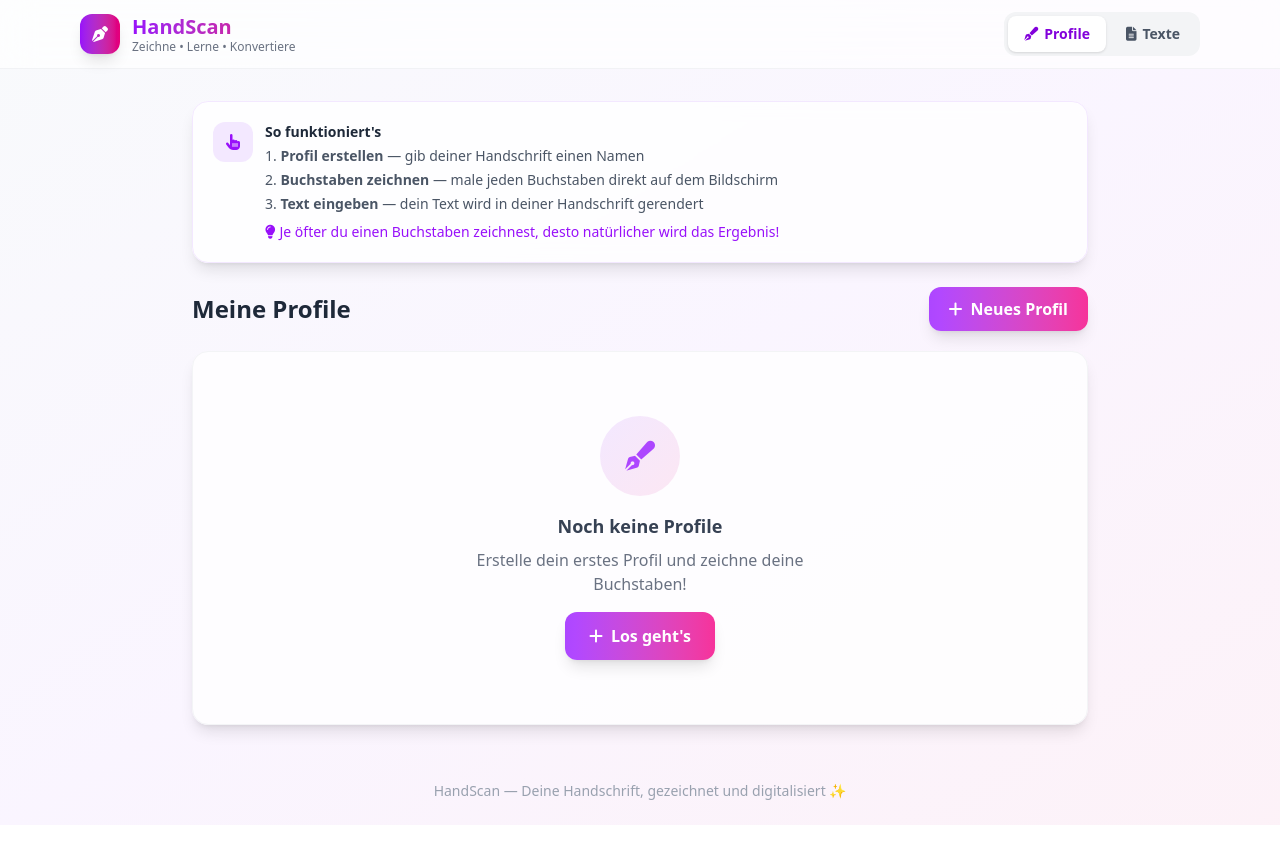
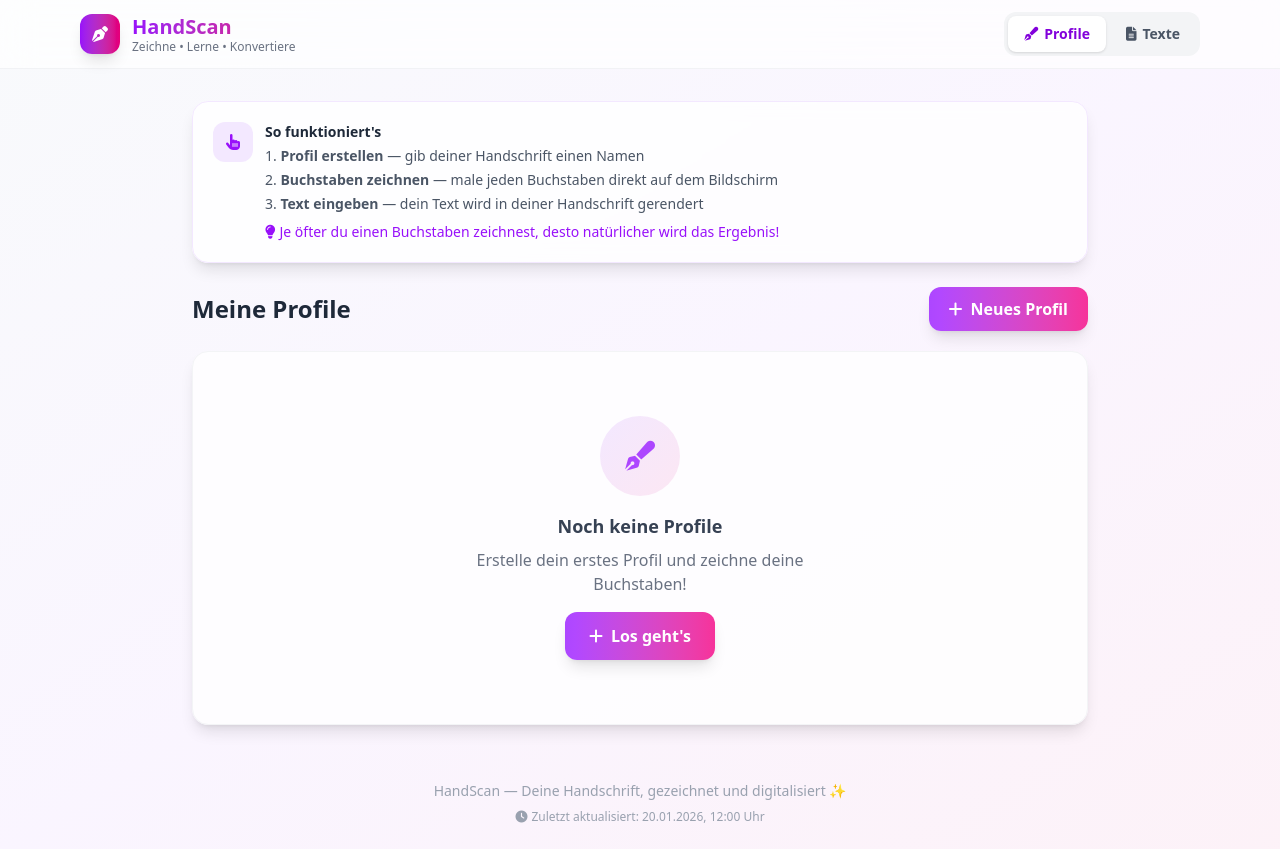
Before and after one commit to celloschach/schreiber, a React (Vite) app: page / in a window 1280 px wide. Before the commit the page ends 825 px from the top, so only its background shows below. Built offline with nearby package versions, Linux system fonts and the light colour scheme.

Commit message:
task snapshot e9bb15e0-2b11-4622-a699-0b72ac9e821a

```diff
--- a/src/App.tsx
+++ b/src/App.tsx
@@ -4,6 +4,15 @@ import * as storage from './utils/storage';
 import HandwritingProfiles from './components/HandwritingProfiles';
 import ProfileDetail from './components/ProfileDetail';
 import ConvertedTexts from './components/ConvertedTexts';
+
+// Build-Timestamp - wird bei jedem Build aktualisiert
+const LAST_UPDATE = new Date('2026-01-20T12:00:00').toLocaleString('de-DE', {
+  day: '2-digit',
+  month: '2-digit',
+  year: 'numeric',
+  hour: '2-digit',
+  minute: '2-digit',
+});
 
 export default function App() {
   const [view, setView] = useState<AppView>('profiles');
@@ -174,7 +183,11 @@ export default function App() {
       </main>
 
       <footer className="text-center py-6 text-sm text-gray-400">
-        HandScan — Deine Handschrift, gezeichnet und digitalisiert ✨
+        <p>HandScan — Deine Handschrift, gezeichnet und digitalisiert ✨</p>
+        <p className="mt-2 text-xs">
+          <i className="fas fa-clock mr-1"></i>
+          Zuletzt aktualisiert: {LAST_UPDATE} Uhr
+        </p>
       </footer>
     </div>
   );
```
